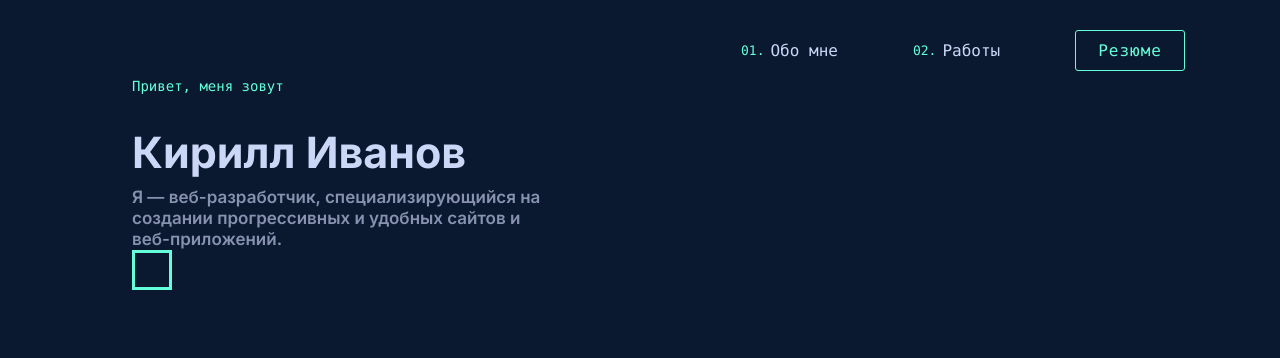
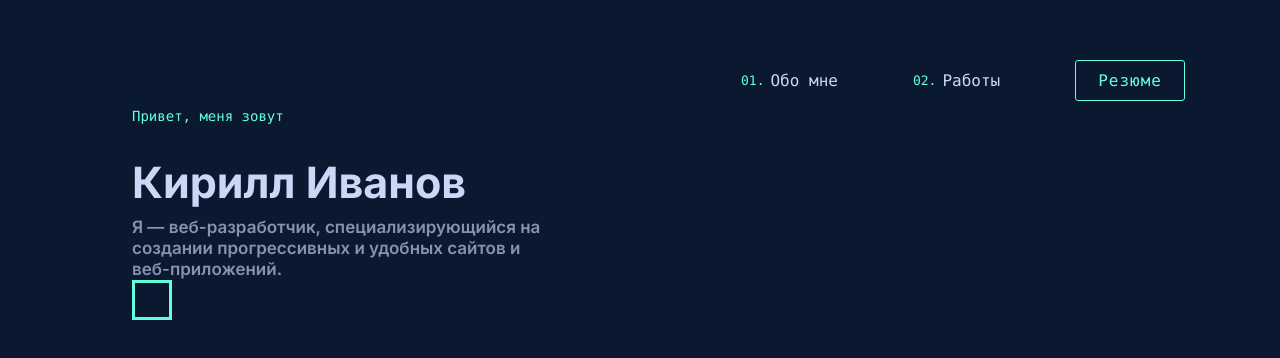
Before and after one commit to uvanov/portfolio-overhaul, a React (Create React App) app: page / in a window 1280 px wide. Shown: the top 358 px of the page. Built offline with nearby package versions, Linux system fonts and the light colour scheme.

Commit message:
Change App styles

```diff
--- a/src/App.tsx
+++ b/src/App.tsx
@@ -1,11 +1,16 @@
 import React from 'react';
 import Welcome from "./components/Screens/Welcome/Welcome";
+import styled from 'styled-components';
+
+const AppWrapper = styled.div`
+    padding-top: 30px;
+`
 
 const App = () => {
     return (
-        <>
+        <AppWrapper>
             <Welcome/>
-        </>
+        </AppWrapper>
     );
 };
 
```
